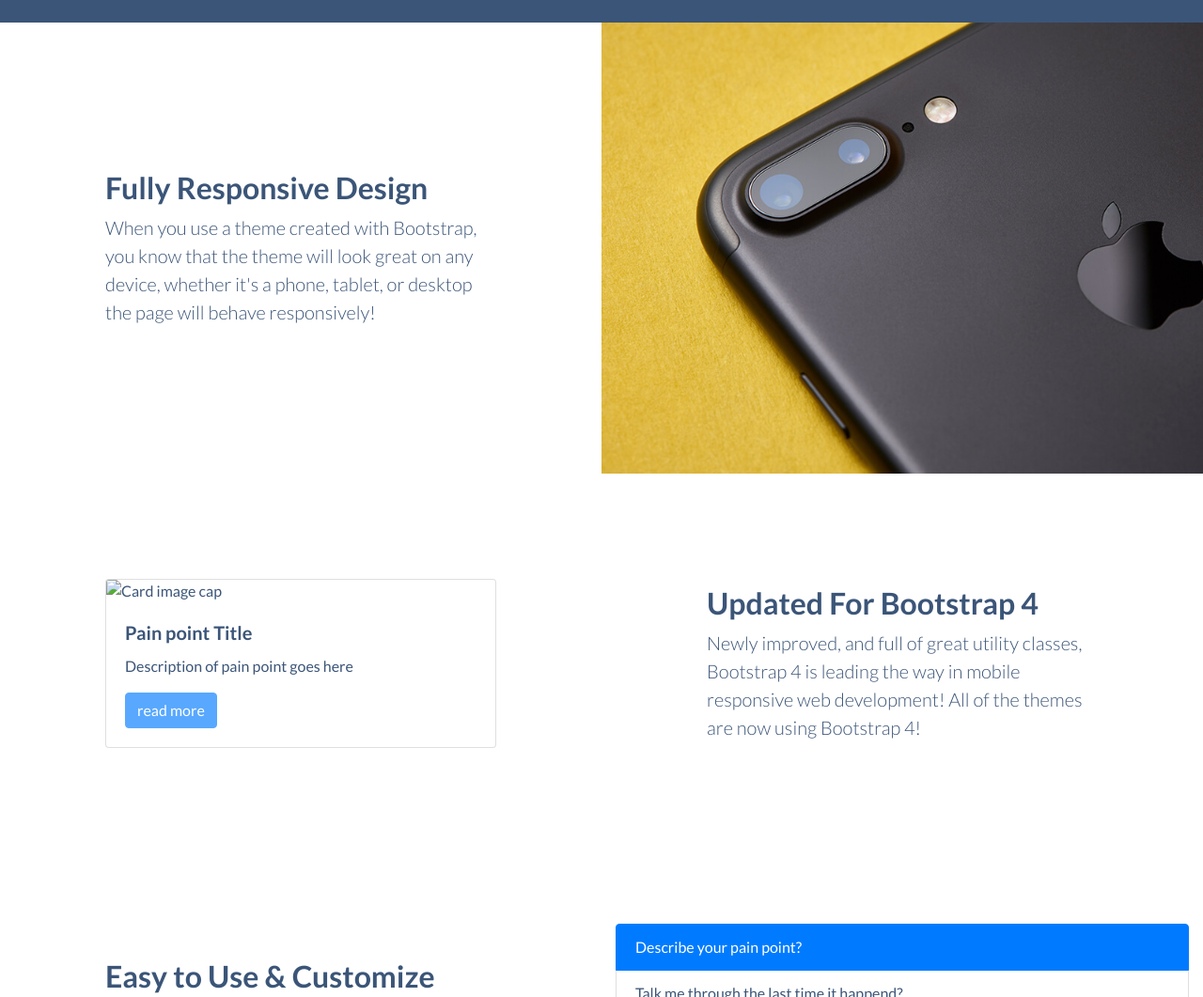
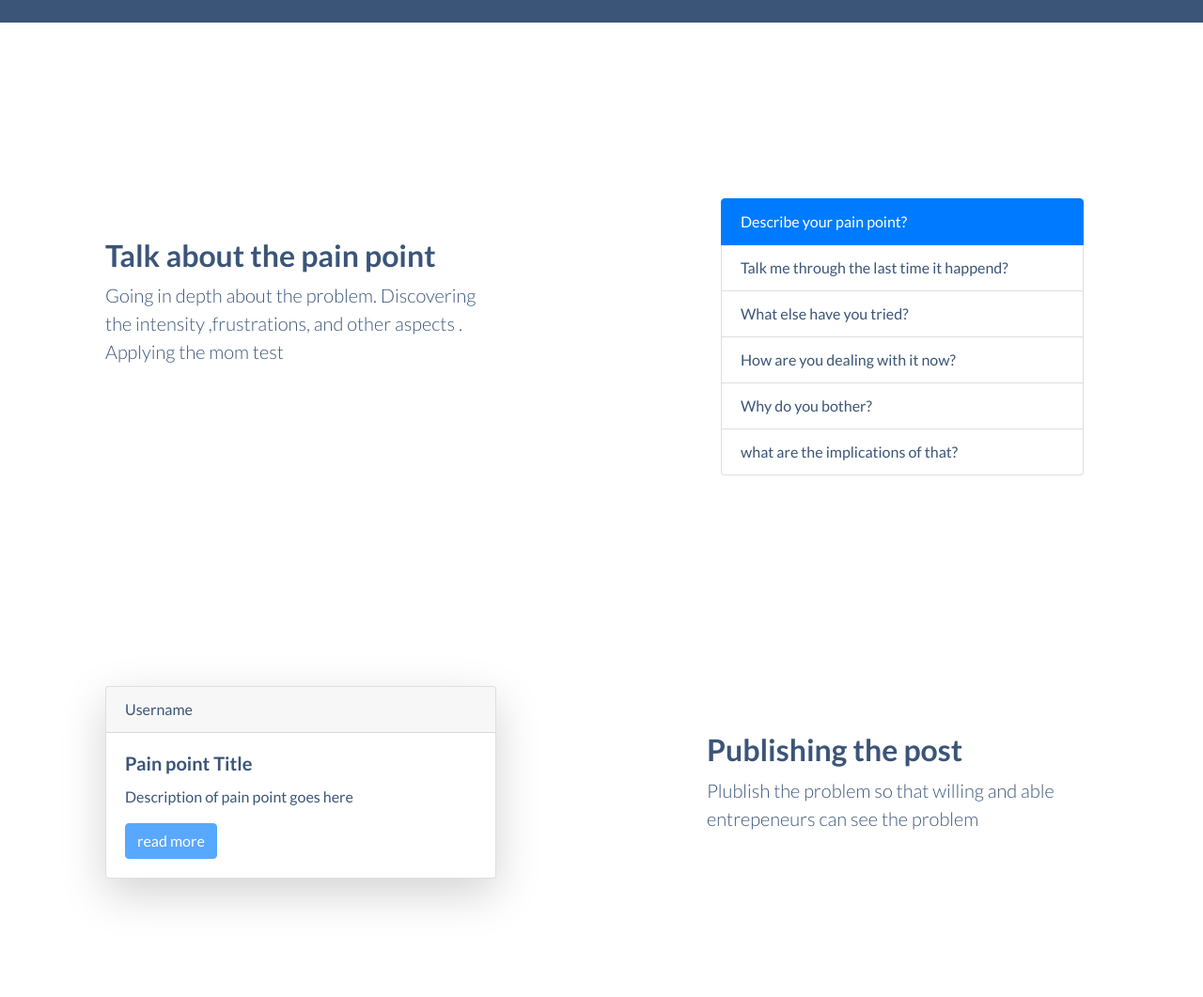
Before and after one commit to atarancon/PainoMeter, a plain HTML site: page index.html in a window 1280 px wide. Shown: the part 2460-3521 px from the top of the page at 94% size. Drawn offline with nearby package versions, Linux system fonts and the light colour scheme.

Commit message:
put preview in right order, and added info. about it

```diff
--- a/index.html
+++ b/index.html
@@ -154,10 +154,27 @@
     <section class="showcase section-color">
         <div class="container-fluid p-0">
             <div class="row no-gutters">
-                <div class="col-lg-6 order-lg-2 text-white showcase-img" style="background-image:url(&quot;assets/img/bg-showcase-1.jpg&quot;);"><span></span></div>
+                <div class="col-lg-6 order-lg-2 my-auto showcase-text " >
+                    <span>
+                            <div class="container" >
+                                    <div class="row" >
+                                        <div class ="col">
+                                                <ul class="list-group" style= "padding-top: 75px ">
+                                                        <li class="list-group-item active">Describe your pain point?</li>
+                                                        <li class="list-group-item">Talk me through the last time it happend?</li>
+                                                        <li class="list-group-item">What else have you tried?</li>
+                                                        <li class="list-group-item"> How are you dealing with it now?</li>
+                                                        <li class="list-group-item">Why do you bother?</li>
+                                                        <li class="list-group-item">what are the implications of that?</li>
+                                                      </ul>
+                                        </div>
+                                    </div>
+                                </div>
+                    </span>
+                </div>
                 <div class="col-lg-6 my-auto order-lg-1 showcase-text">
-                    <h2>Fully Responsive Design</h2>
-                    <p class="lead mb-0">When you use a theme created with Bootstrap, you know that the theme will look great on any device, whether it's a phone, tablet, or desktop the page will behave responsively!</p>
+                    <h2>Talk about the pain point </h2>
+                    <p class="lead mb-0"> Going in depth about the problem. Discovering the intensity ,frustrations, and other aspects . Applying the mom test</p>
                 </div>
             </div>
 
@@ -166,8 +183,10 @@
                 <div class="col-lg-6 my-auto order-lg-1 showcase-text" >
 
                     <span>
-                            <div class="card" >
-                                    <img class="card-img-top" src="..." alt="Card image cap">
+                            <div class="card shadow-lg" >
+                                <div class = "card-header">
+                                    Username
+                                </div>
                                     <div class="card-body">
                                       <h5 class="card-title">Pain point Title </h5>
                                       <p class="card-text">Description of pain point goes here </p>
@@ -181,8 +200,8 @@
 
 
                 <div class="col-lg-6 my-auto order-lg-1 showcase-text">
-                    <h2>Updated For Bootstrap 4</h2>
-                    <p class="lead mb-0">Newly improved, and full of great utility classes, Bootstrap 4 is leading the way in mobile responsive web development! All of the themes are now using Bootstrap 4!</p>
+                    <h2>Publishing the post</h2>
+                    <p class="lead mb-0">Plublish the problem so that willing and able entrepeneurs can see the problem</p>
                 </div>
 
 
@@ -212,7 +231,7 @@
                 </div>
 
                 <div class="col-lg-6 my-auto order-lg-1 showcase-text">
-                    <h2>Easy to Use &amp;&nbsp;Customize</h2>
+                    <h2>Get connected </h2>
                     <p class="lead mb-0">Landing Page is just HTML and CSS with a splash of SCSS for users who demand some deeper customization options. Out of the box, just add your content and images, and your new landing page will be ready to go!</p>
                 </div>
             </div>
```
